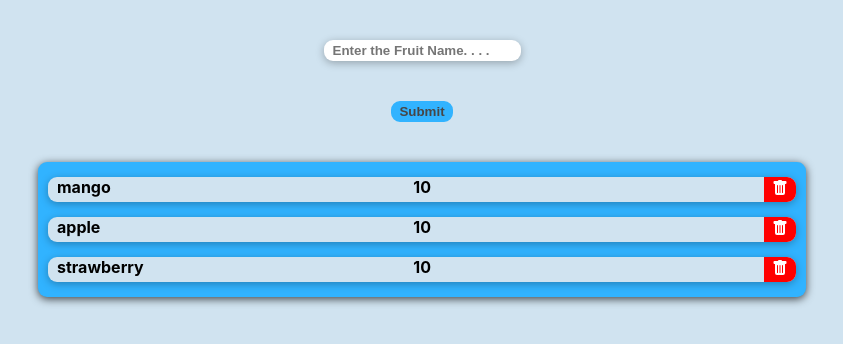
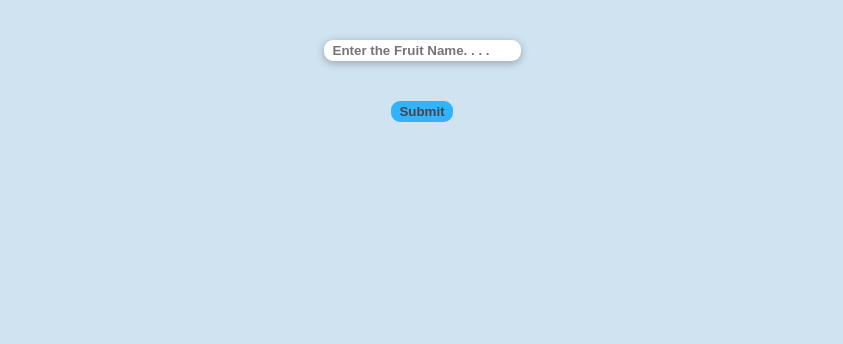
Before and after one commit to santoshdannana/Fruits-count, a React (Create React App) app: page / in a window 1280 px wide. Shown: the top 344 px of the page, without its empty margins (218-1061 px from the left). Built offline with nearby package versions, Linux system fonts and the light colour scheme; the HTML template or start-up script is replaced by a standard one.

Commit message:
adding files

```diff
--- a/src/App.js
+++ b/src/App.js
@@ -4,21 +4,7 @@ import './App.css';
 import Data from './Components/Data';
 
 const oldData =[
-  {
-  id:1,
-  name:"mango",
-  count:10,
-  },
-  {
-    id:2,
-    name:"apple",
-    count:10,
-  },
-  {
-      id:3,
-      name:"strawberry",
-      count:10,
-  }
+
 ];
 function App() {
   const [data, setData] =useState(oldData);
@@ -31,7 +17,7 @@ function App() {
   }
 
   const DeleteItem =(id) =>{
-      const newItems = data.filter(i =>i.id !== id);
+      const newItems = data.filter(i => i.id !== id);
       setData(newItems);
   }
 
--- a/src/Components/Display.css
+++ b/src/Components/Display.css
@@ -15,7 +15,7 @@
     width: 50%;
 }
 
-.button{
+.delete{
     background-color:red;
     border-radius: 9px;
     color: white;
@@ -25,7 +25,7 @@
     border:2px solid red;
 }
 
-.button:hover{
+.delete:hover{
     color: red;
     background-color:rgb(208, 227, 240);
     border:2px solid rgb(208, 227, 240);
--- a/src/Components/Display.js
+++ b/src/Components/Display.js
@@ -8,7 +8,7 @@ function Display(props){
                 <div className="name" >{props.name}</div>
                 <div className="count">{props.count}</div>
             </div>
-            <button className="button"
+            <button className="delete"
                 onClick={() => props.onDelete(props.id)}
                 type="button">
                     <svg xmlns="http://www.w3.org/2000/svg" width="16" height="16" fill="currentColor" className="bi bi-trash-fill" viewBox="0 0 16 16">
```
Also changed, not shown: src/setupTests.js (deleted, +0 -5 lines).
